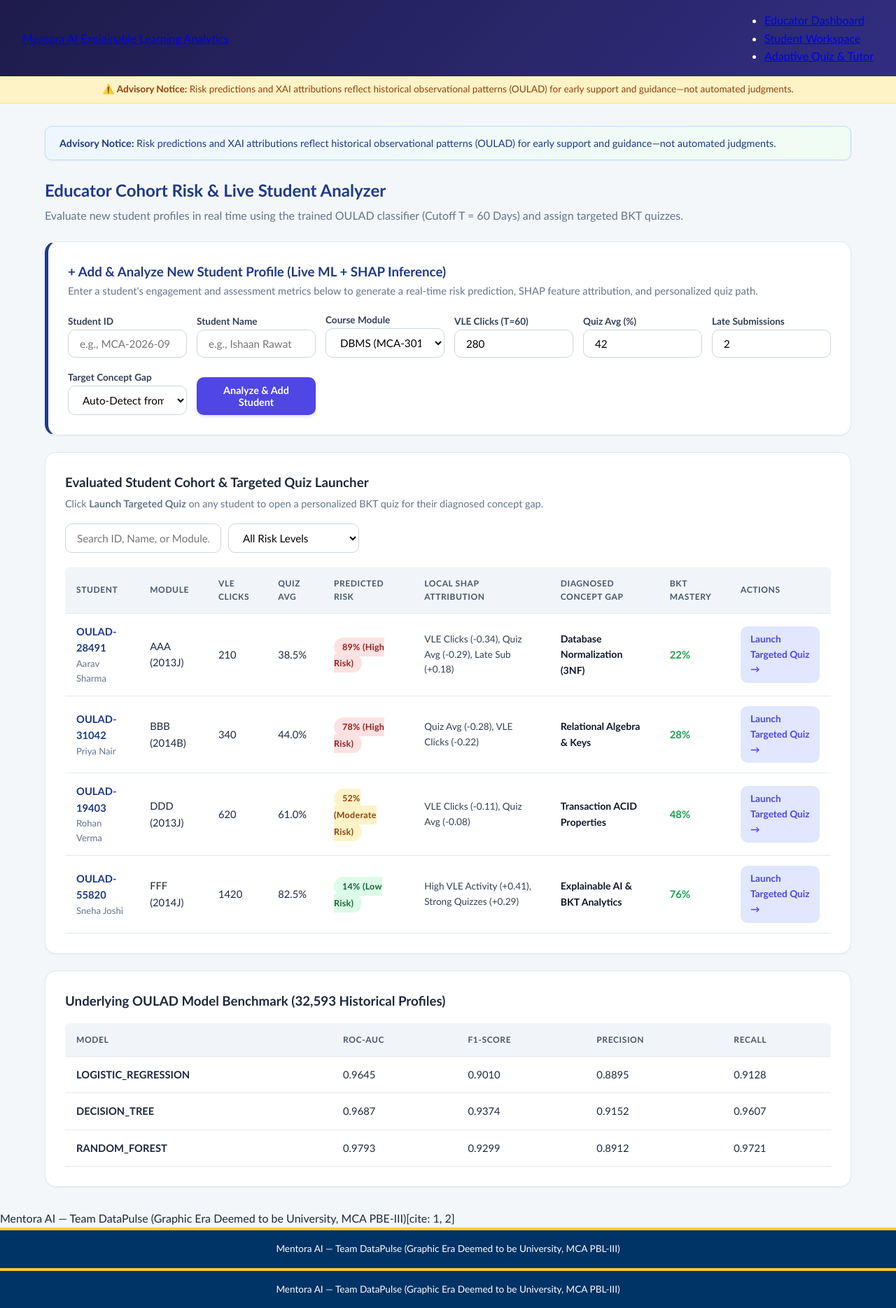
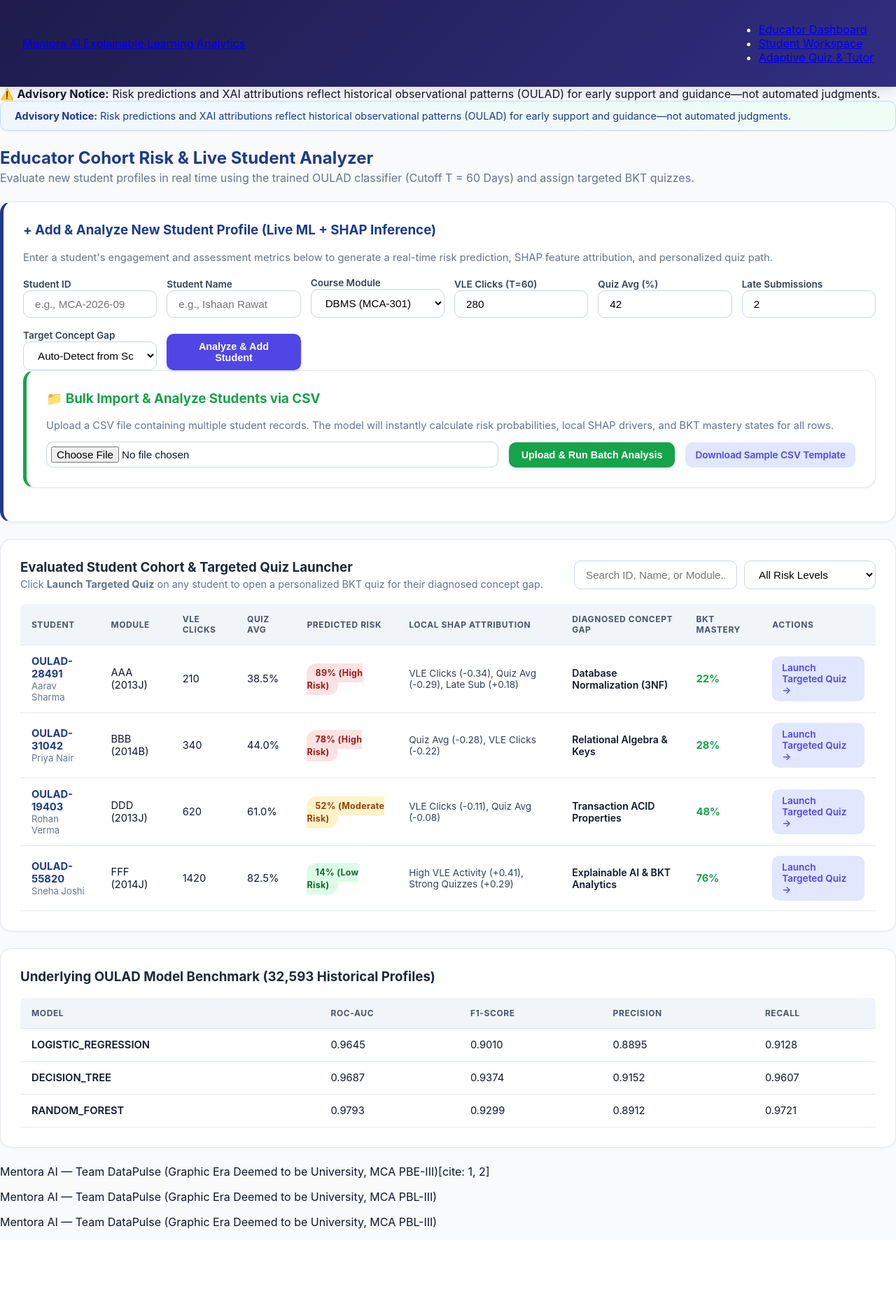
Before and after one commit to tiwavi/mentora-ai, a Flask app: page / in a window 1280 px wide. Shown: the whole page at 70% size. After the commit the page ends 1756 px from the top, so only its background shows below. Run offline with Flask 3, Linux system fonts and the light colour scheme.

Commit message:
[Final] Consolidate all backend, CSS design system, and dashboard updates into main

```diff
--- a/app.py
+++ b/app.py
@@ -1,6 +1,8 @@
 import os
 import json
 import math
+import csv
+import io
 from flask import Flask, render_template, request, jsonify
 from src.adaptive.bkt_engine import BKTEngine, QUESTION_BANK, get_questions_for_concept
 from src.models.explainability import generate_student_explanation
@@ -342,6 +344,59 @@ def tutor_chat():
     except Exception as e:
         return jsonify({"status": "error", "message": str(e)}), 400
 
+@app.route('/api/v1/students/upload-csv', methods=['POST'])
+def upload_student_csv():
+    try:
+        if 'file' not in request.files:
+            return jsonify({"status": "error", "message": "No file part uploaded."}), 400
+
+        file = request.files['file']
+        if file.filename == '':
+            return jsonify({"status": "error", "message": "No selected file."}), 400
+
+        if not file.filename.endswith('.csv'):
+            return jsonify({"status": "error", "message": "Only .csv files are supported."}), 400
+
+        # Read CSV file stream
+        stream = io.TextIOWrapper(file.stream, encoding='utf-8')
+        reader = csv.DictReader(stream)
+
+        added_count = 0
+        for row in reader:
+            student_id = row.get('student_id') or row.get('Student ID') or f"CSV-{len(LIVE_COHORT) + 201}"
+            name = row.get('name') or row.get('Name') or student_id
+            module = row.get('module') or row.get('Module') or 'Batch CSV (2026)'
+            vle_clicks = float(row.get('vle_clicks') or row.get('VLE Clicks') or 400)
+            quiz_avg = float(row.get('quiz_avg') or row.get('Quiz Avg') or 50)
+            late_submissions = int(row.get('late_submissions') or row.get('Late Submissions') or 0)
+            concept = row.get('recommended_concept') or row.get('Concept') or 'AUTO'
+
+            evaluated = evaluate_student_profile(
+                student_id=student_id.strip(),
+                name=name.strip(),
+                module=module.strip(),
+                vle_clicks=vle_clicks,
+                quiz_avg=quiz_avg,
+                late_submissions=late_submissions,
+                weak_concept=concept.strip()
+            )
+
+            # Prevent duplicate IDs, update or insert
+            existing_idx = next((i for i, s in enumerate(LIVE_COHORT) if s["student_id"] == evaluated["student_id"]), None)
+            if existing_idx is not None:
+                LIVE_COHORT[existing_idx] = evaluated
+            else:
+                LIVE_COHORT.insert(0, evaluated)
+            added_count += 1
+
+        return jsonify({
+            "status": "success",
+            "message": f"Successfully evaluated and imported {added_count} student profiles from CSV.",
+            "cohort_size": len(LIVE_COHORT)
+        }), 200
+
+    except Exception as e:
+        return jsonify({"status": "error", "message": str(e)}), 400
 
 # ==================== SERVER RUN ====================
 
--- a/web/static/css/styles.css
+++ /dev/null
@@ -1,116 +0,0 @@
-/* Mentora AI Global Stylesheet */
-:root {
-    --primary-navy: #003366;
-    --accent-gold: #FFCC31;
-    --bg-light: #F4F7F9;
-    --card-bg: #FFFFFF;
-    --text-dark: #1E293B;
-    --text-muted: #64748B;
-    --danger-red: #DC2626;
-    --warning-amber: #D97706;
-    --success-green: #16A34A;
-    --border-color: #E2E8F0;
-}
-
-* {
-    box-sizing: border-box;
-    margin: 0;
-    padding: 0;
-    font-family: 'Calibri', 'Segoe UI', Tahoma, Geneva, Verdana, sans-serif;
-}
-
-body {
-    background-color: var(--bg-light);
-    color: var(--text-dark);
-    line-height: 1.6;
-    display: flex;
-    flex-direction: column;
-    min-height: 100vh;
-}
-
-/* Navbar */
-.navbar {
-    background-color: var(--primary-navy);
-    color: #FFFFFF;
-    padding: 1rem 2rem;
-    box-shadow: 0 2px 4px rgba(0,0,0,0.1);
-}
-
-.nav-container {
-    max-width: 1200px;
-    margin: 0 auto;
-    display: flex;
-    justify-content: space-between;
-    align-items: center;
-}
-
-.brand {
-    display: flex;
-    align-items: center;
-    gap: 0.75rem;
-}
-
-.brand-logo {
-    font-size: 1.5rem;
-}
-
-.brand-name {
-    font-size: 1.25rem;
-    font-weight: bold;
-    letter-spacing: 0.5px;
-}
-
-.brand-tag {
-    font-size: 0.75rem;
-    background-color: var(--accent-gold);
-    color: var(--primary-navy);
-    padding: 0.2rem 0.5rem;
-    border-radius: 4px;
-    font-weight: bold;
-}
-
-.nav-links {
-    display: flex;
-    gap: 1.5rem;
-}
-
-.nav-link {
-    color: #FFFFFF;
-    text-decoration: none;
-    font-weight: 500;
-    transition: color 0.2s;
-}
-
-.nav-link:hover {
-    color: var(--accent-gold);
-}
-
-/* Ethics Banner */
-.ethics-banner {
-    background-color: #FEF3C7;
-    color: #92400E;
-    text-align: center;
-    padding: 0.5rem 1rem;
-    font-size: 0.85rem;
-    border-bottom: 1px solid #FDE68A;
-}
-
-/* Main Content */
-.main-content {
-    flex: 1;
-    max-width: 1200px;
-    width: 100%;
-    margin: 2rem auto;
-    padding: 0 1.5rem;
-}
-
-/* Footer */
-.footer {
-    background-color: var(--primary-navy);
-    color: #FFFFFF;
-    text-align: center;
-    padding: 1rem;
-    font-size: 0.85rem;
-    margin-top: auto;
-    border-top: 4px solid var(--accent-gold);
-}
--- a/web/templates/educator_dashboard.html
+++ b/web/templates/educator_dashboard.html
@@ -60,6 +60,62 @@
             <button type="submit" class="next-btn" style="display: inline-block; width: 100%; margin-top: 0;">Analyze & Add Student</button>
         </div>
     </form>
+
+    <!-- Bulk CSV Upload Card -->
+<div class="card-box" style="border-left: 5px solid #16a34a; margin-bottom: 20px;">
+    <h3 style="margin-top: 0; color: #16a34a;">📁 Bulk Import & Analyze Students via CSV</h3>
+    <p style="color: #64748b; font-size: 0.92rem; margin-bottom: 14px;">
+        Upload a CSV file containing multiple student records. The model will instantly calculate risk probabilities, local SHAP drivers, and BKT mastery states for all rows.
+    </p>
+
+    <div style="display: flex; gap: 15px; align-items: center; flex-wrap: wrap;">
+        <input type="file" id="csvFileInput" accept=".csv" class="search-input" style="padding: 6px; background: #fff; flex: 1; min-width: 240px;">
+        <button type="button" class="next-btn" style="display: inline-block; margin-top: 0; background: #16a34a;" onclick="uploadStudentCSV()">Upload & Run Batch Analysis</button>
+        <a href="data:text/csv;charset=utf-8,student_id%2Cname%2Cmodule%2Cvle_clicks%2Cquiz_avg%2Clate_submissions%0AEX-01%2CSiddharth%20Rao%2FDBMS%2C180%2C32%2C4%0AEX-02%2CAnanya%2CIyer%2FDBMS%2C1150%2C88%2C0" download="sample_students.csv" class="action-btn" style="text-decoration: none; padding: 10px 14px;">Download Sample CSV Template</a>
+    </div>
+
+    <div id="csv-upload-feedback" class="feedback-box alert-success-custom" style="margin-top: 14px; display: none;"></div>
+</div>
+
+<script>
+async function uploadStudentCSV() {
+    const fileInput = document.getElementById('csvFileInput');
+    const feedbackBox = document.getElementById('csv-upload-feedback');
+
+    if (!fileInput.files.length) {
+        alert('Please select a CSV file first.');
+        return;
+    }
+
+    const formData = new FormData();
+    formData.append('file', fileInput.files[0]);
+
+    try {
+        feedbackBox.style.display = 'block';
+        feedbackBox.innerText = 'Uploading and running batch ML & SHAP analysis...';
+
+        const res = await fetch('/api/v1/students/upload-csv', {
+            method: 'POST',
+            body: formData
+        });
+        const data = await res.json();
+
+        if (data.status === 'success') {
+            feedbackBox.className = 'feedback-box alert-success-custom';
+            feedbackBox.innerText = data.message;
+            // Reload page after 1.5 seconds to render the newly imported cohort
+            setTimeout(() => window.location.reload(), 1500);
+        } else {
+            feedbackBox.className = 'feedback-box alert-danger-custom';
+            feedbackBox.innerText = `Error: ${data.message}`;
+        }
+    } catch (err) {
+        console.error('CSV upload error:', err);
+        feedbackBox.className = 'feedback-box alert-danger-custom';
+        feedbackBox.innerText = 'Failed to upload CSV file.';
+    }
+}
+</script>
 
     <!-- Instant Model Analysis Output Box -->
     <div id="live-analysis-result" class="feedback-box alert-success-custom" style="margin-top: 18px;"></div>
```
